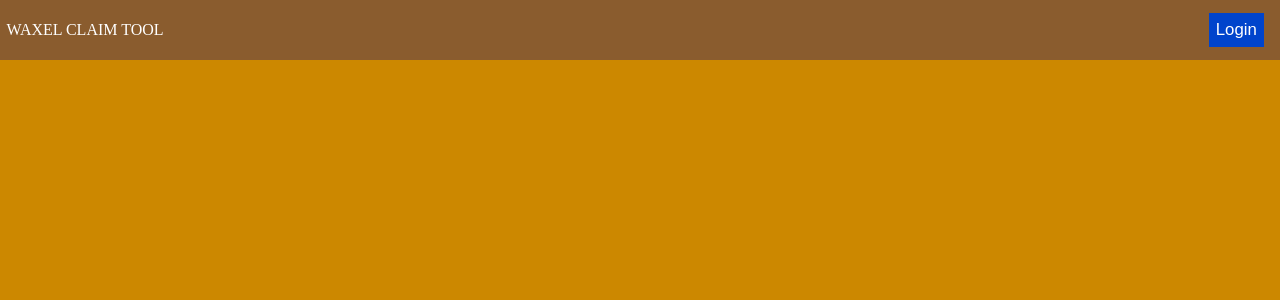
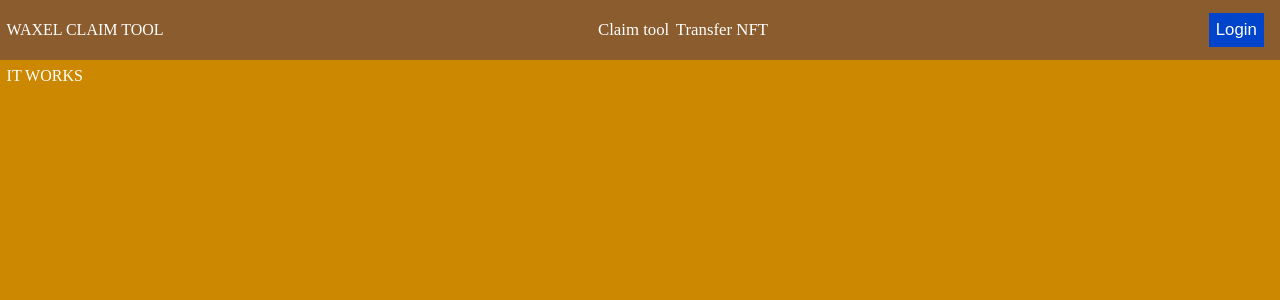
Before and after one commit to Wapaca/waxel_claim_ninjas, a Nuxt app: page /transfer in a window 1280 px wide. Shown: the top 300 px of the page. Built offline with nearby package versions, Linux system fonts and the light colour scheme.

Commit message:
Add new transfer page

```diff
--- a/assets/css/layout.scss
+++ b/assets/css/layout.scss
@@ -1,3 +1,10 @@
+body {
+	ul {
+		list-style: none;
+		padding: 0;
+		margin: 0;
+	}
+}
 body {
 	background: $background_color;
 	color: $txt_color;
@@ -20,10 +27,29 @@ body {
 		align-content: center;
 
 		.header-logo,
-		.header-account > div {
+		.header-account > div,
+		.header-nav ul {
 			display: flex;
 			justify-content: center;
 			align-items: center;
+			height: 100%;
+		}
+
+		.header-nav ul {
+			li {
+				padding-right: $margin-small;
+				a, a:hover, a:visited {
+					color: $txt_color;
+					font-size: 1.05em;
+					text-decoration: none;
+				}
+				a:hover {
+					text-decoration: underline;
+				}
+			}
+			li:last-child {
+				padding-right: 0;
+			}
 		}
 
 		.header-account {
--- a/components/layouts/default/header.vue
+++ b/components/layouts/default/header.vue
@@ -1,6 +1,12 @@
 <template>
 	<div class="waxelclaim-header">
 		<div class="header-logo">WAXEL CLAIM TOOL</div>
+		<div class="header-nav">
+			<ul>
+				<li><NuxtLink to="/">Claim tool</NuxtLink></li>
+				<li><NuxtLink to="/transfer">Transfer NFT</NuxtLink></li>
+			</ul>
+		</div>
 		<div class="header-account">
 			<div class="account-name">
 				<div v-if="chainStore.currentActor">
--- /dev/null
+++ b/components/transfer.vue
@@ -0,0 +1,5 @@
+<template>
+	<div class="transfer">
+		IT WORKS
+	</div>
+</template>
--- /dev/null
+++ b/pages/transfer.vue
@@ -0,0 +1,5 @@
+<template>
+	<div class="transferpage">
+		<Transfer />
+	</div>
+</template>
```
